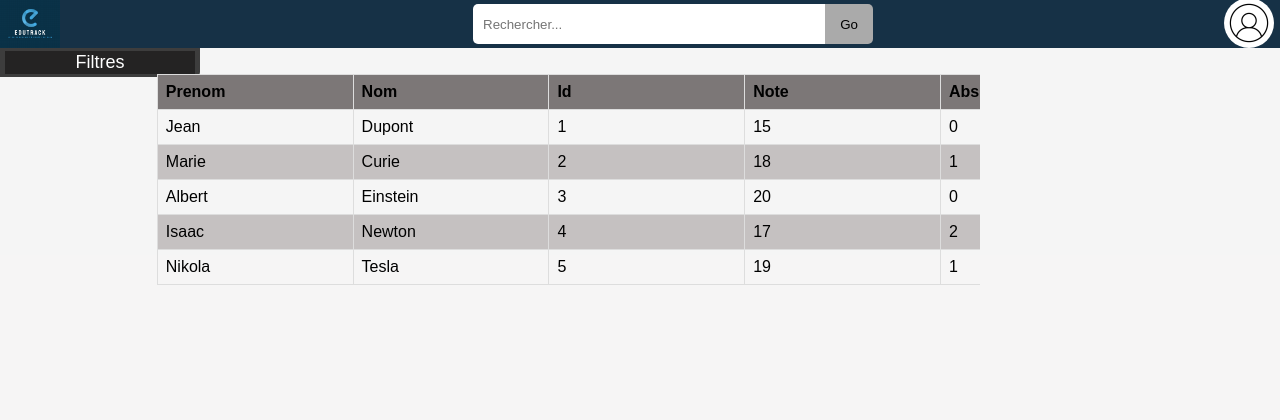
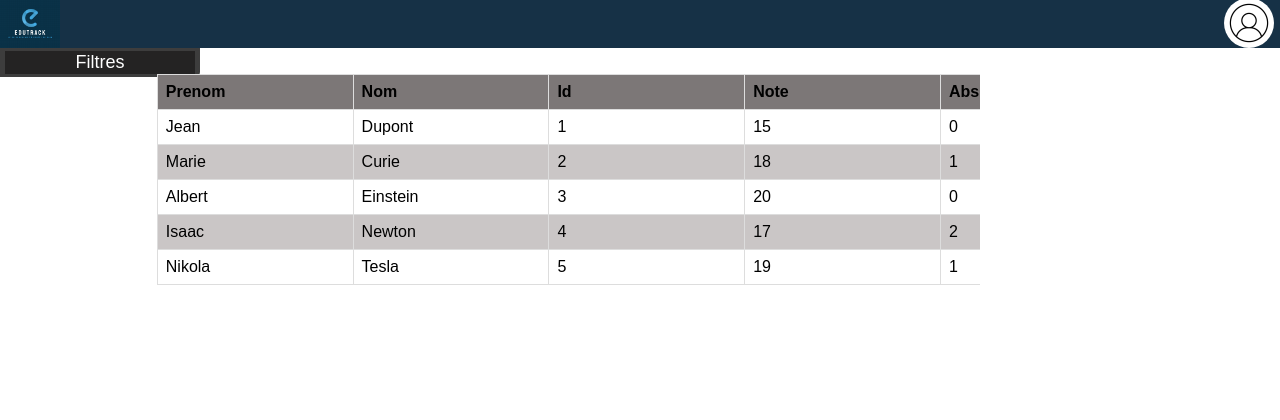
Before and after one commit to Aruuuux/IR1-Projet-Fin-Annee, a Django app: page /user/main/ in a window 1280 px wide. Shown: the top 420 px of the page. Run offline with Django 4.2, Linux system fonts and the light colour scheme.

Commit message:
initial css

```diff
--- a/Django/projet/user/static/user/mainstyle.css
+++ b/Django/projet/user/static/user/mainstyle.css
@@ -158,7 +158,6 @@ header {
 
 #main-content {
     width:100%;
-    background-color: #f1f0f0ad;
     height: calc(100vh - 70px);
     box-sizing: border-box;
 }
--- a/Django/projet/user/templates/index.html
+++ b/Django/projet/user/templates/index.html
@@ -1,3 +1,6 @@
+{% extends "user/base.html" %}
+{% load static %}
+
 {% block styles %}
 <link rel="stylesheet" href="{% static 'user/styles.css' %}" />
 {% endblock %}
--- a/Django/projet/user/templates/user/base.html
+++ b/Django/projet/user/templates/user/base.html
@@ -5,11 +5,11 @@
         <meta charset="utf-8" />
         <meta name="viewport" content="width=device-width, initial-scale=1.0">
         <title>Edutrack</title>
-        {% block styles %}
             <link rel="stylesheet" href="{% static 'user/mainstyle.css' %}" />
             <link rel="stylesheet" href="{% static 'user/variables.css' %}" />
-            <link rel="icon" type="image/ico" href="{% static '/.ico' %}"> <!--- à rajouter -->
-        {% endblock %}
+            <!-- <link rel="icon" type="image/ico" href="{% static '/.ico' %}">  à rajouter -->
+            {% block styles %}
+            {% endblock %}
     </head>
 
     <body>
@@ -23,10 +23,6 @@
             <section id="menu-top">
                 <div id="logo">
                     <img src="{% static 'png/logo_resized.png' %}" alt="logo"/>
-                </div>
-                <div id="menu-recherche">
-                    <input type="text" placeholder="Rechercher...">
-                    <button>Go</button>
                 </div>
                 <div id="profil-utilisateur">
                     <button>
```
